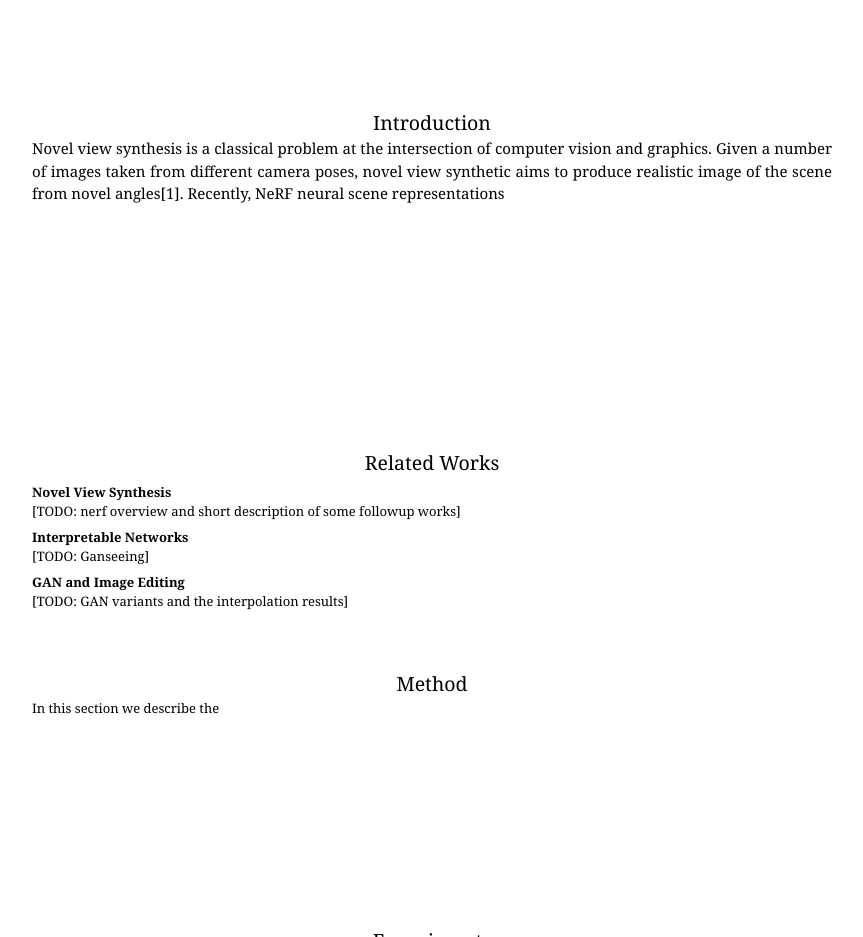
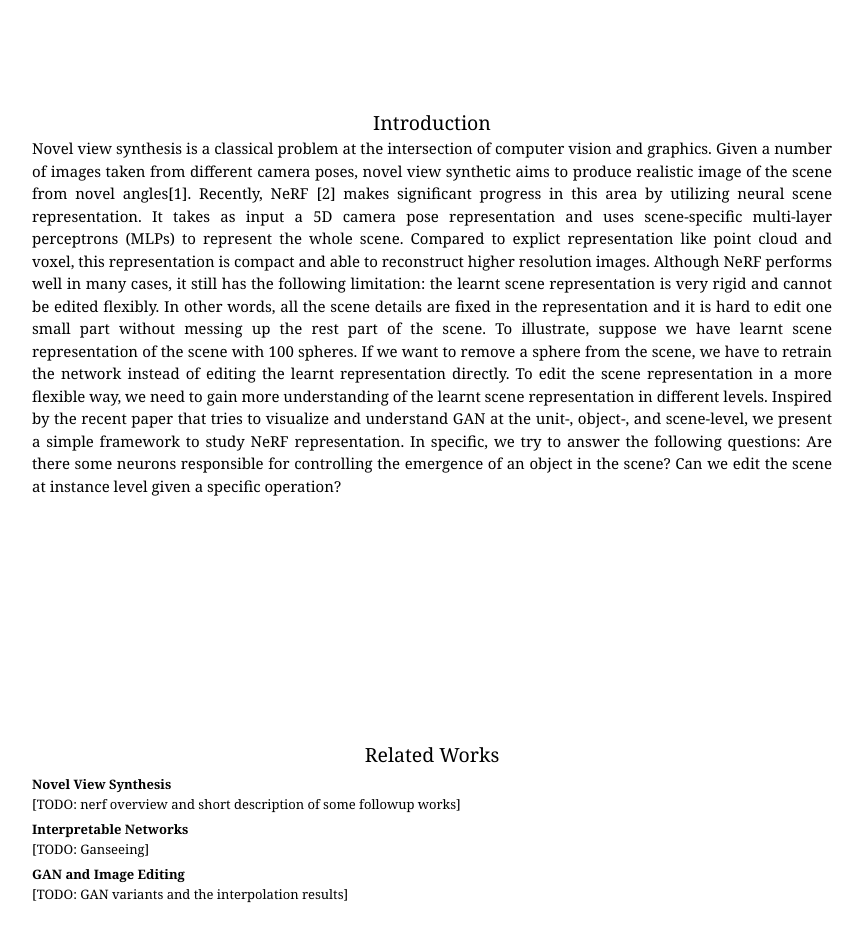
Before and after one commit to GaParmar/NerfNeurons, a plain HTML site: page index.html in a window 1280 px wide. Shown: the part 860-1797 px from the top of the page, without its empty margins (208-1071 px from the left). Drawn offline with Linux system fonts and the light colour scheme.

Commit message:
intro-v3

```diff
--- a/index.html
+++ b/index.html
@@ -76,7 +76,22 @@ BODY {
 <div style="font-size:14px"><p align="justify">
      Novel view synthesis is a classical problem at the intersection of computer vision and graphics.
     Given a number of images taken from different camera poses, novel view synthetic aims to produce realistic image of the scene from
-    novel angles[1]. Recently, NeRF neural scene representations
+    novel angles[1]. Recently, NeRF [2] makes significant progress in this area by utilizing neural scene representation. It takes as input
+    a 5D camera pose representation and uses scene-specific multi-layer perceptrons (MLPs) to represent the whole scene. Compared to explict representation like
+    point cloud and voxel, this representation is compact and able to reconstruct higher resolution images.
+
+    Although NeRF performs well in many cases, it still has the following limitation: the learnt scene representation is very rigid and cannot be edited
+    flexibly. In other words, all the scene details are fixed in the representation and it is hard to edit one small part without messing up the rest part of the scene.
+    To illustrate, suppose we have learnt scene representation of the scene with 100 spheres. If we want to remove a sphere from the scene, we have to
+    retrain the network instead of editing the learnt representation directly.
+
+    To edit the scene representation in a more flexible way, we need to gain more understanding of  the learnt scene representation in different levels.
+    Inspired by the recent paper that tries to visualize and understand GAN at the unit-, object-, and scene-level, we present a simple framework to
+    study NeRF representation. In specific, we try to answer the following questions: Are there some neurons responsible for controlling
+    the emergence of an object in the scene? Can we edit the scene at instance level given a specific operation?
+
+
+
 </p></div>
 
 <br><br>
```
